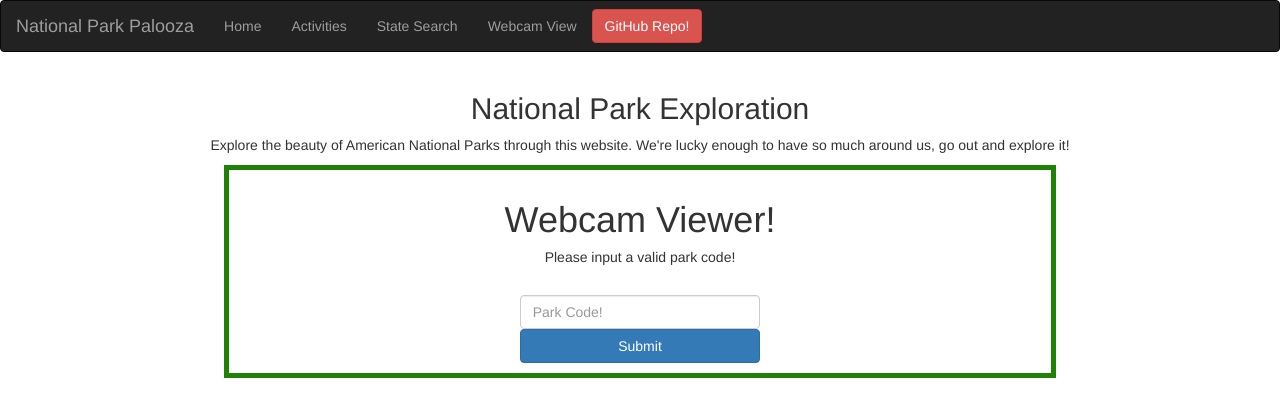
After one commit to Bigdelle/national-park-flaskApp, a Flask app: page /webcams in a window 1280 px wide. The commit adds this page. Shown: the top 417 px of the page. Run offline with Flask 2, Linux system fonts and the light colour scheme; some libraries are stand-ins or nearby versions.

Commit message:
data.py changes

```diff
--- a/app.py
+++ b/app.py
@@ -60,8 +60,9 @@ def index_parkinfo():
     state = data.get_state(park_id)
     url = data.get_url(park_id)
     dir, dirURL = data.get_directions(park_id)
+    hours, hour_desc = data.get_hours(park_id)
     return render_template('parkinfo.html', data = park_name, desc = description, image = img, lat = lat_long, st = state, urls = url,
-    directions = dir, directionsUrl = dirURL)
+    directions = dir, directionsUrl = dirURL, hour=hours, hour_descrip = hour_desc)
 
 
 @app.route('/state')
@@ -93,3 +94,17 @@ def form_state_search():
     park_id = request.form['park-but']
     park_id = park_id[park_id.rfind(' ')+1:]
     return redirect('/parkinfo')
+
+@app.route('/webcams')
+def index_webcams():
+    return render_template('webcams.html')
+
+@app.route('/webcams', methods=['POST'])
+def webcame_form_state_code():
+    park_code = str(request.form['park_code'])
+    return redirect('/webcam_dynamic')
+
+
+@app.route('/webcam_dynamic')
+def index_webcam_dynamic():
+    return render_template('webcam_dynamic.html')
--- a/templates/base.html
+++ b/templates/base.html
@@ -20,6 +20,7 @@
             <li><a href="/index">Home</a></li>
             <li><a href="/activities">Activities</a></li>
             <li><a href="/state">State Search</a></li>
+            <li><a href="/webcams">Webcam View</a></li>
          </ul>
          <a href="https://github.com/Bigdelle/national-park-flaskApp"><button href="https://github.com/Bigdelle/national-park-flaskApp" class="btn btn-danger navbar-btn">GitHub Repo!</button></a>
          </div>
--- /dev/null
+++ b/templates/webcams.html
@@ -0,0 +1,13 @@
+{% extends 'base.html' %}
+
+{% block content %}
+    <h1 style="text-align: center;">Webcam Viewer!</h1>
+    <h5 style='text-align:center;'>Please input a valid park code!</h5>
+    <br>
+
+    <form method="POST" style = "margin:auto; width:30%;">
+        <input class="form-control" name="park_code" placeholder="Park Code!" />
+        <a href = '/webcam_dynamic'><input style = "width:100%;" class="btn btn-primary" type="submit" /></a>
+    </form>
+
+{% endblock content %}
```
Also changed, not shown: data.py (+10 -0 lines), templates/parkinfo.html (+6 -1 lines), templates/webcam_dynamic.html (added, +9 -0 lines).
